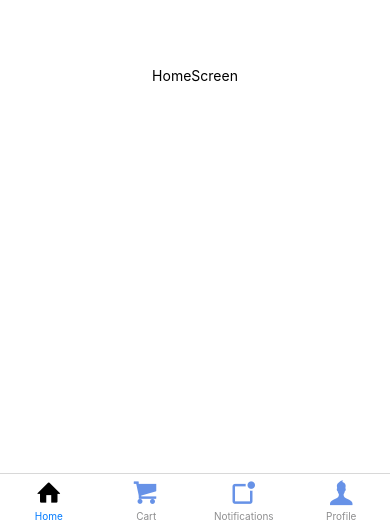
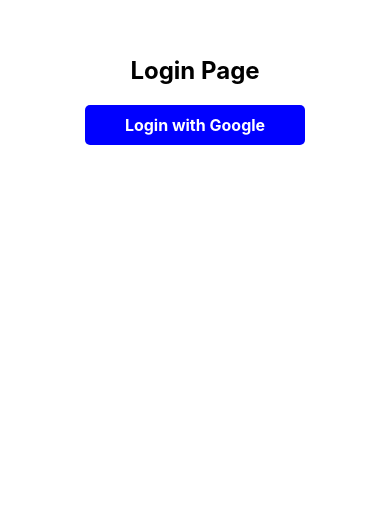
Before and after one commit to ucsb-cs184-f24/team04-GOLDTracker, a React Native app in the folder GOLDTracker/: screen /Login in a window 390 px wide. Shown: the part 322-844 px from the top of the page. Built offline with nearby package versions, Linux system fonts and the light colour scheme.

Commit message:
xs - google login page placeholder

```diff
--- a/GOLDTracker/App.tsx
+++ b/GOLDTracker/App.tsx
@@ -3,6 +3,8 @@
 import { createNativeStackNavigator } from "@react-navigation/native-stack";
 import { NavigationContainer } from "@react-navigation/native";
 import Navigator from "./src/components/Navigator";
+import ProfileScreen from "./src/screen/ProfileScreen";
+import LoginScreen from "./src/screen/LoginScreen";
 
 const Stack = createNativeStackNavigator();
 const App = () => {
@@ -15,6 +17,15 @@
                           options={{ animation: "slide_from_bottom" }}
                       ></Stack.Screen>
 
+                      <Stack.Screen
+                        name="Profile"
+                        component={ProfileScreen}
+                        />
+
+                      <Stack.Screen
+                        name="Login"
+                        component={LoginScreen}
+                        />
                   </Stack.Navigator>
               </NavigationContainer>
     );
--- a/GOLDTracker/package.json
+++ b/GOLDTracker/package.json
@@ -9,11 +9,13 @@
     "web": "expo start --web"
   },
   "dependencies": {
+    "@react-native-google-signin/google-signin": "^13.1.0",
     "@react-navigation/bottom-tabs": "^6.6.1",
     "@react-navigation/native": "^6.1.18",
     "@react-navigation/native-stack": "^6.11.0",
     "expo": "~51.0.28",
     "expo-status-bar": "~1.12.1",
+    "firebase": "^10.14.1",
     "native": "^0.3.3",
     "react": "18.2.0",
     "react-native": "0.74.5"
--- /dev/null
+++ b/GOLDTracker/src/screen/LoginScreen.js
@@ -0,0 +1,44 @@
+import React from 'react';
+import { StyleSheet, Text, View, TouchableOpacity } from 'react-native';
+
+export default function LoginScreen() {
+  // Placeholder function for Google OAuth login
+  const handleGoogleLogin = () => {
+    console.log('Google Login button pressed');
+  };
+
+  return (
+    <View style={styles.container}>
+      <Text style={styles.title}>Login Page</Text>
+      <TouchableOpacity style={styles.button} onPress={handleGoogleLogin}>
+        <Text style={styles.buttonText}>Login with Google</Text>
+      </TouchableOpacity>
+    </View>
+  );
+}
+
+const styles = StyleSheet.create({
+  container: {
+    flex: 1,
+    backgroundColor: '#fff',
+    justifyContent: 'center',
+    alignItems: 'center',
+    padding: 20,
+  },
+  title: {
+    fontSize: 24,
+    fontWeight: 'bold',
+    marginBottom: 20,
+  },
+  button: {
+    backgroundColor: 'blue',
+    paddingVertical: 10,
+    paddingHorizontal: 40,
+    borderRadius: 5,
+  },
+  buttonText: {
+    color: '#fff',
+    fontSize: 16,
+    fontWeight: 'bold',
+  },
+});
--- a/GOLDTracker/src/screen/ProfileScreen.js
+++ b/GOLDTracker/src/screen/ProfileScreen.js
@@ -1,11 +1,16 @@
 import { StatusBar } from 'expo-status-bar';
-import { StyleSheet, Text, View } from 'react-native';
+import { StyleSheet, Text, View, Button } from 'react-native';
+import LoginScreen from './LoginScreen';
 
-export default function ProfileScreen() {
+export default function ProfileScreen({ navigation }) {
   return (
     <View style={styles.container}>
       <Text>Profile</Text>
       <StatusBar style="auto" />
+      <Button
+        title="Go to Login"
+        onPress={() => navigation.navigate('Login')}
+      />
     </View>
   );
 }
```
Also changed, not shown: 2 other files (tests, documents, lock files or other folders).
